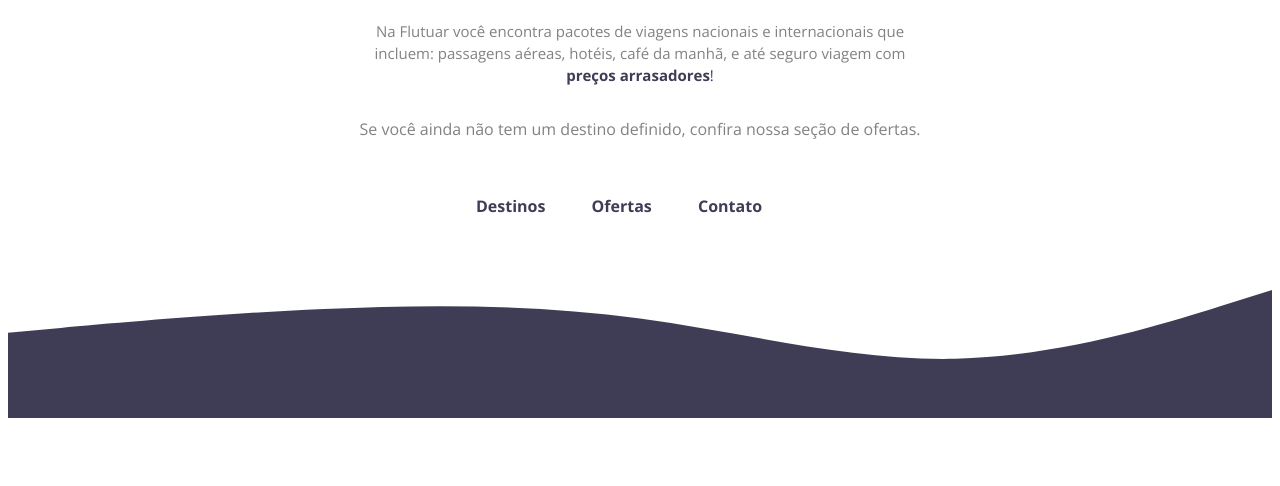
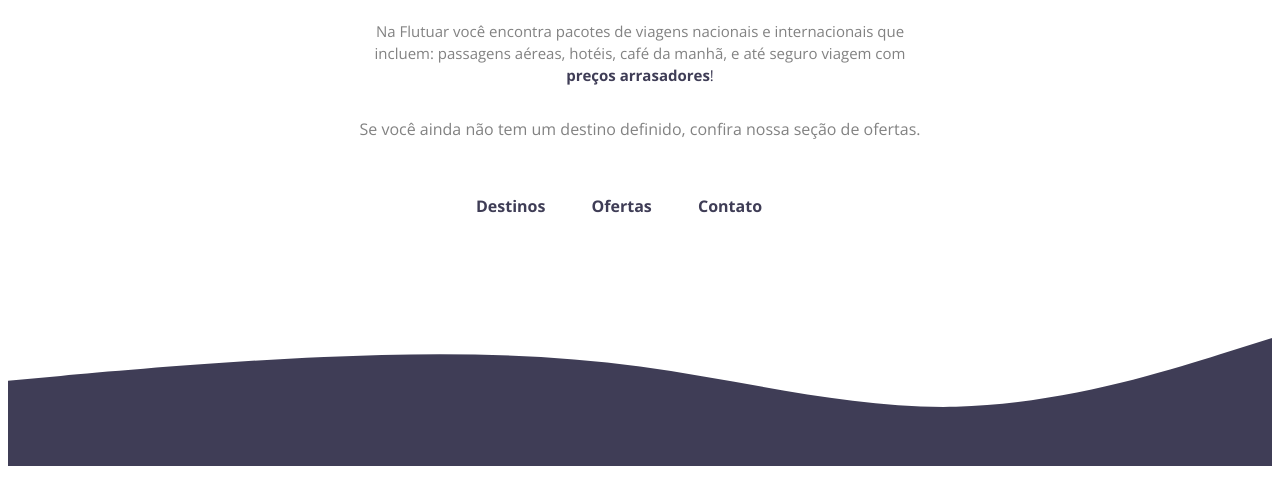
Before and after one commit to NatalyeCavalieri/Projeto-viagem, a plain HTML site: page index.html in a window 1280 px wide. Shown: the part 549-1035 px from the top of the page. Drawn offline with nearby package versions, Linux system fonts and the light colour scheme.

Commit message:
alt base

```diff
--- a/index.html
+++ b/index.html
@@ -40,8 +40,9 @@
     <div class="elemento">Destinos</div>
     <div class="elemento">Ofertas</div>
     <div class="elemento">Contato</div>
-    <img class="base" src="./imagem/Wave.svg">
-   </div>
+  </div>
+
+  <div> <img class="base" src="./imagem/Wave.svg"></div>
 
 
 </body>
--- a/style.css
+++ b/style.css
@@ -76,8 +76,7 @@
 }
 .base {
   position:relative;
-  bottom: 8px;
   width: 100%;
   height: auto;
-  margin-bottom: 0;
+  margin-bottom: 8px;
 }
```
